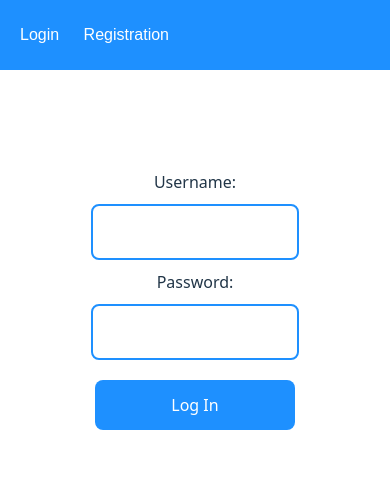
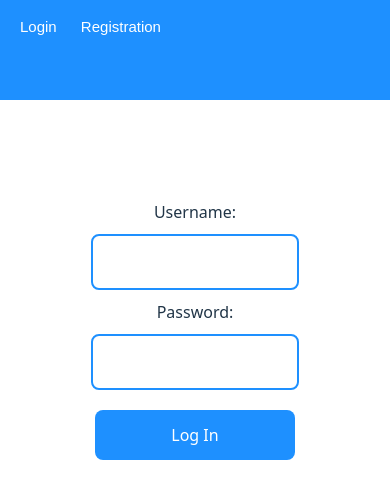
Before and after one commit to RaskoProggramer/PostChatClient, a React (Vite) app: page /login in a window 390 px wide. Shown: the top 498 px of the page. Built offline with nearby package versions, Linux system fonts and the light colour scheme; no server answers.

Commit message:
mobile responsiveness

```diff
--- a/src/App.css
+++ b/src/App.css
@@ -133,6 +133,36 @@
   display: flex;
   justify-content: flex-end;
   align-items: center;
+}
+
+/* MOBILE RESPONSIVENESS */
+@media (max-width: 768px) {
+  .navbar {
+    flex-direction: column;
+    align-items: flex-start;
+
+    padding: 15px;
+  }
+
+  .links {
+    width: 100%;
+    flex-direction: column;
+    align-items: flex-start;
+    gap: 12px;
+  }
+
+  .loggedInContainer {
+    width: 100%;
+    justify-content: space-between;
+  }
+
+  .links a {
+    font-size: 15px;
+  }
+
+  .loggedInContainer h1 {
+    font-size: 16px;
+  }
 }
 
 /* INDIVIDUAL POST */
```
